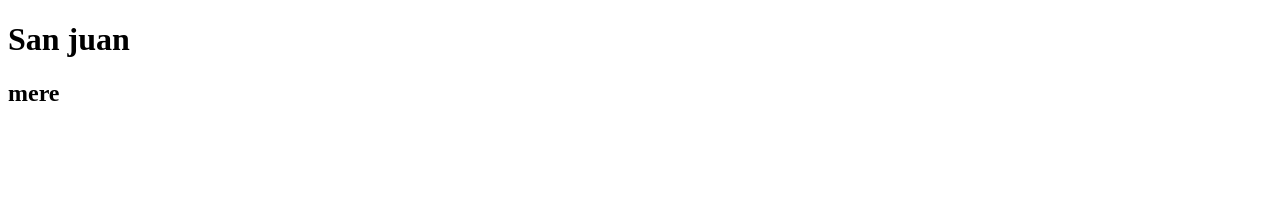
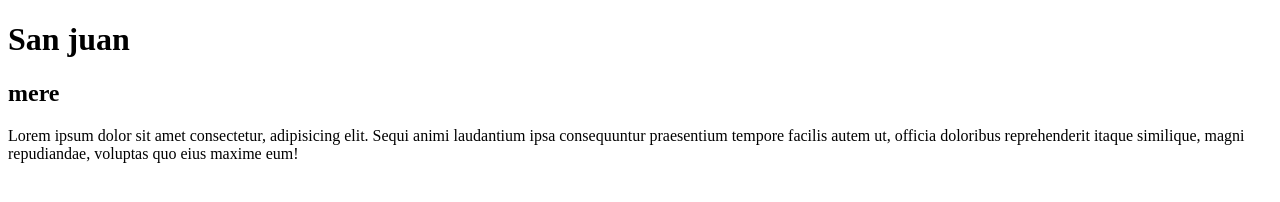
Before and after one commit to DixonPino/Barber-aLomoPlateado, a plain HTML site: page index.html in a window 1280 px wide. Drawn offline with Linux system fonts and the light colour scheme.

Commit message:
commit develop

```diff
--- a/index.html
+++ b/index.html
@@ -9,6 +9,7 @@
 <body>
     <h1>San juan</h1>
     <h2>mere</h2>
+    <p>Lorem ipsum dolor sit amet consectetur, adipisicing elit. Sequi animi laudantium ipsa consequuntur praesentium tempore facilis autem ut, officia doloribus reprehenderit itaque similique, magni repudiandae, voluptas quo eius maxime eum!</p>
 
 </body>
 </html>
```
